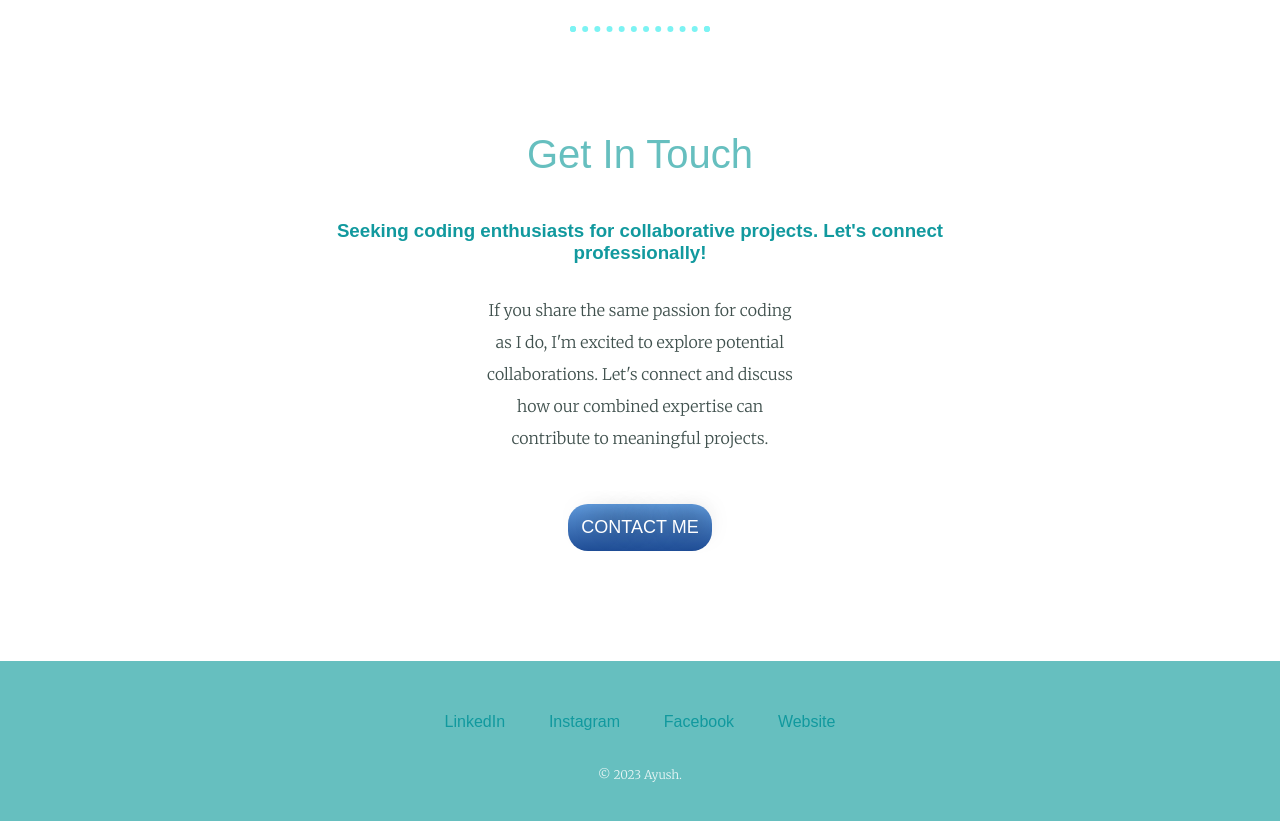
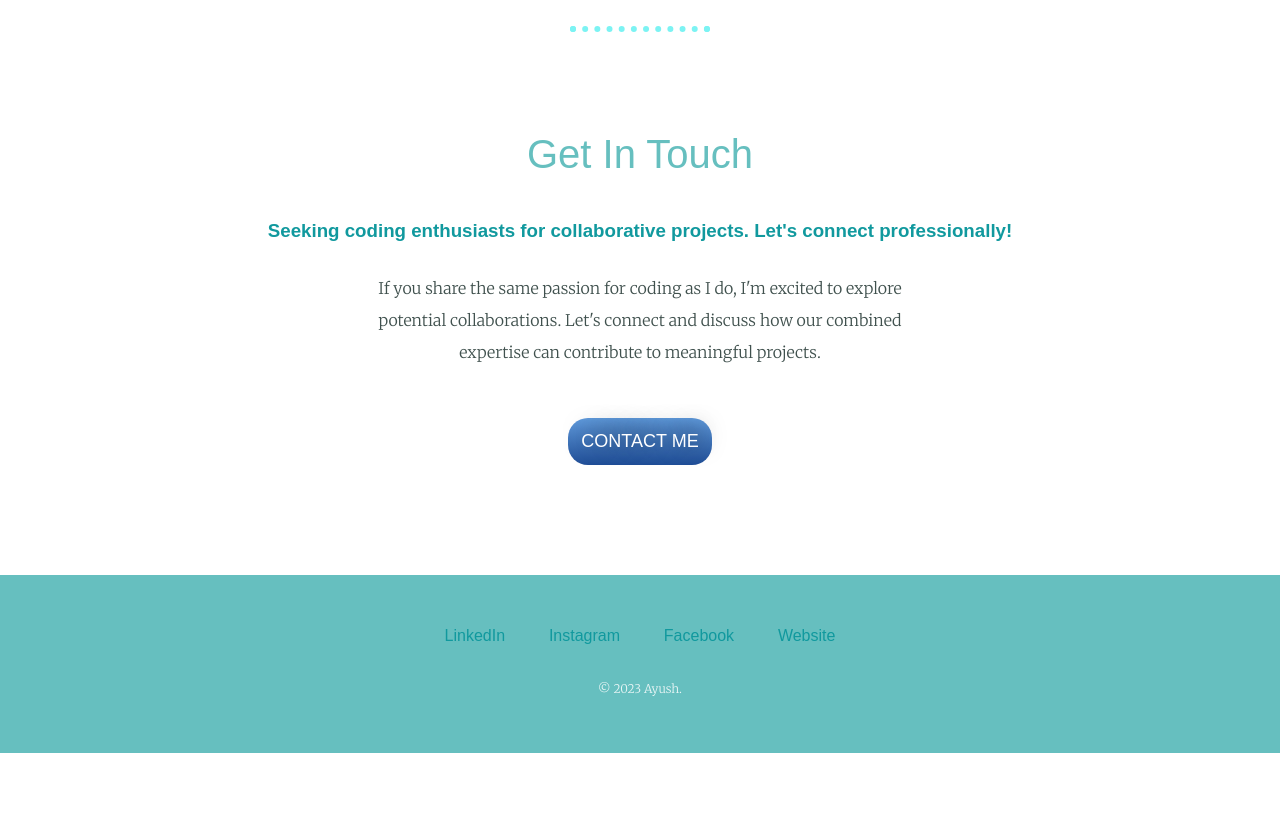
Before and after one commit to Ayush054/About, a plain HTML site: page index.html in a window 1280 px wide. Shown: the part 2840-3661 px from the top of the page. After the commit the page ends 3593 px from the top, so only its background shows below. Drawn offline with Linux system fonts and the light colour scheme; a web font is replaced by a local one.

Commit message:
Update style.css

```diff
--- a/style.css
+++ b/style.css
@@ -79,7 +79,7 @@ margin-right:30px ;}
 {width: 30%;
 margin:auto;}
 .contact-me
-{width:50%;
+{width:65%;
 margin: 30px auto 40px;}
 .btn {
     background: #609BDD;
```
